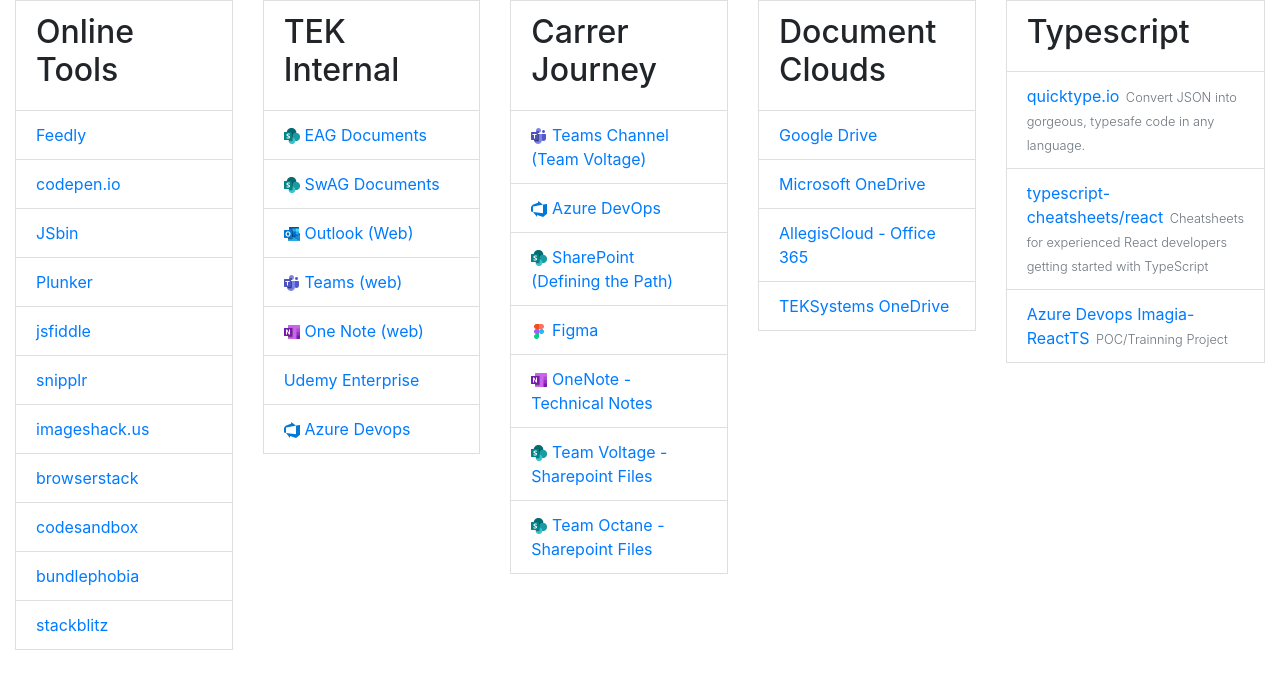
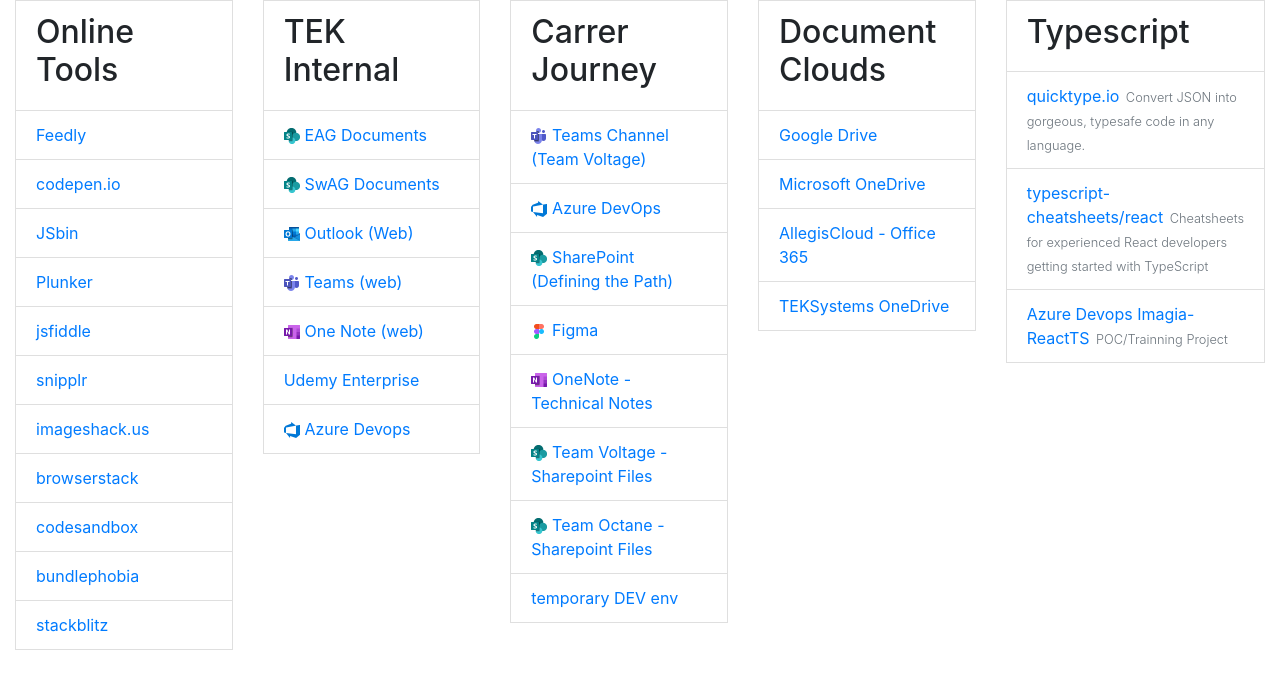
Before and after one commit to pgdesjardins/personal-start-page, a React (Create React App) app: page / in a window 1280 px wide. Shown: the top 688 px of the page. Built offline with nearby package versions, Linux system fonts and the light colour scheme.

Commit message:
add link

```diff
--- a/src/Data/carrerJourney.js
+++ b/src/Data/carrerJourney.js
@@ -43,6 +43,10 @@
       url:
         "https://allegiscloud.sharepoint.com/teams/FullStackTDC/Shared%20Documents/Forms/AllItems.aspx?RootFolder=%2Fteams%2FFullStackTDC%2FShared%20Documents%2FDefining%20the%20Path&FolderCTID=0x012000C769B6A75B1E47489265CDD0C862CA00",
       icon: icon.sharepoint
+    },
+    {
+      title: "temporary DEV env",
+      url: "http://cjemvp.4cc5e0e41ffb47dbbbb8.eastus.aksapp.io:8081/"
     }
   ]
 };
```
